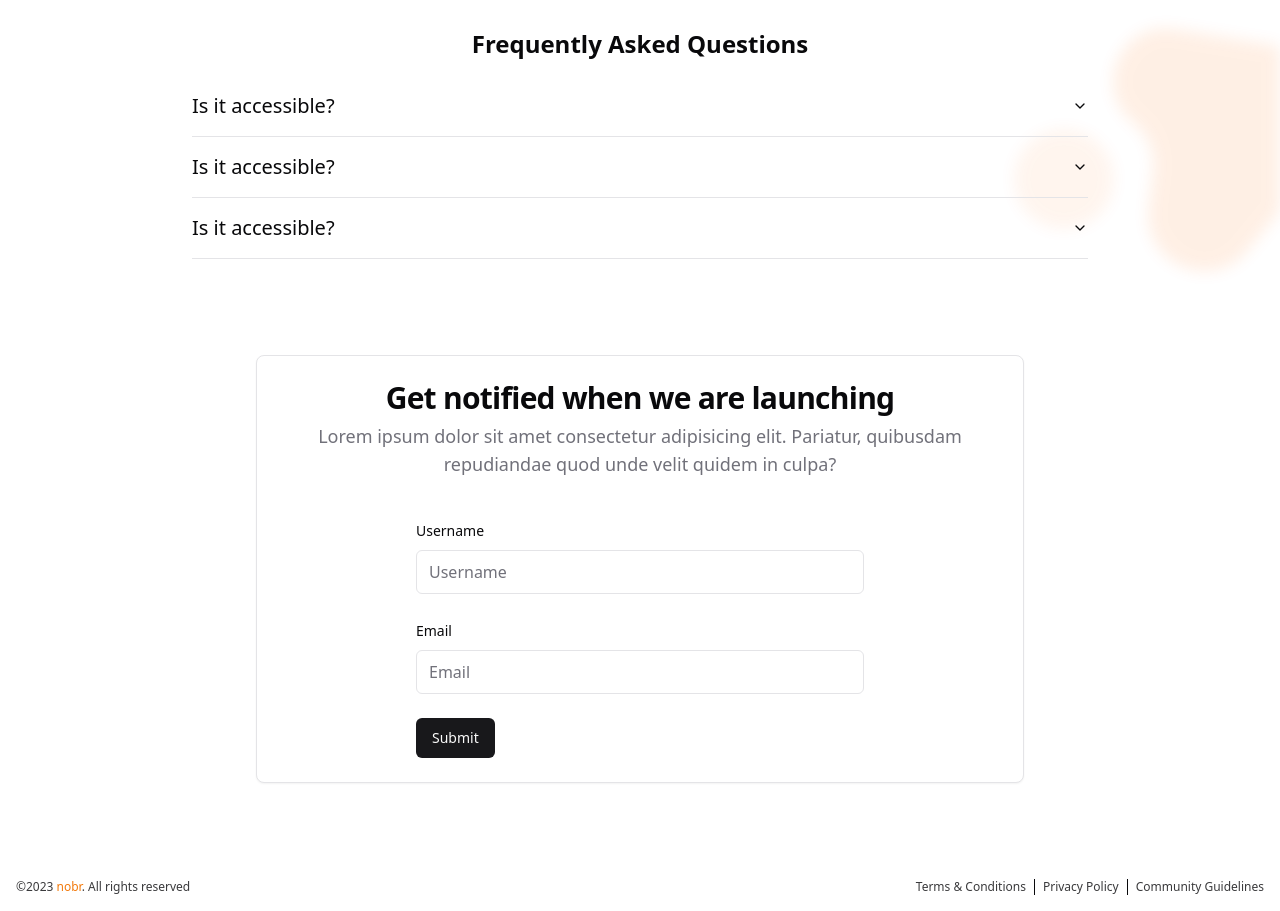
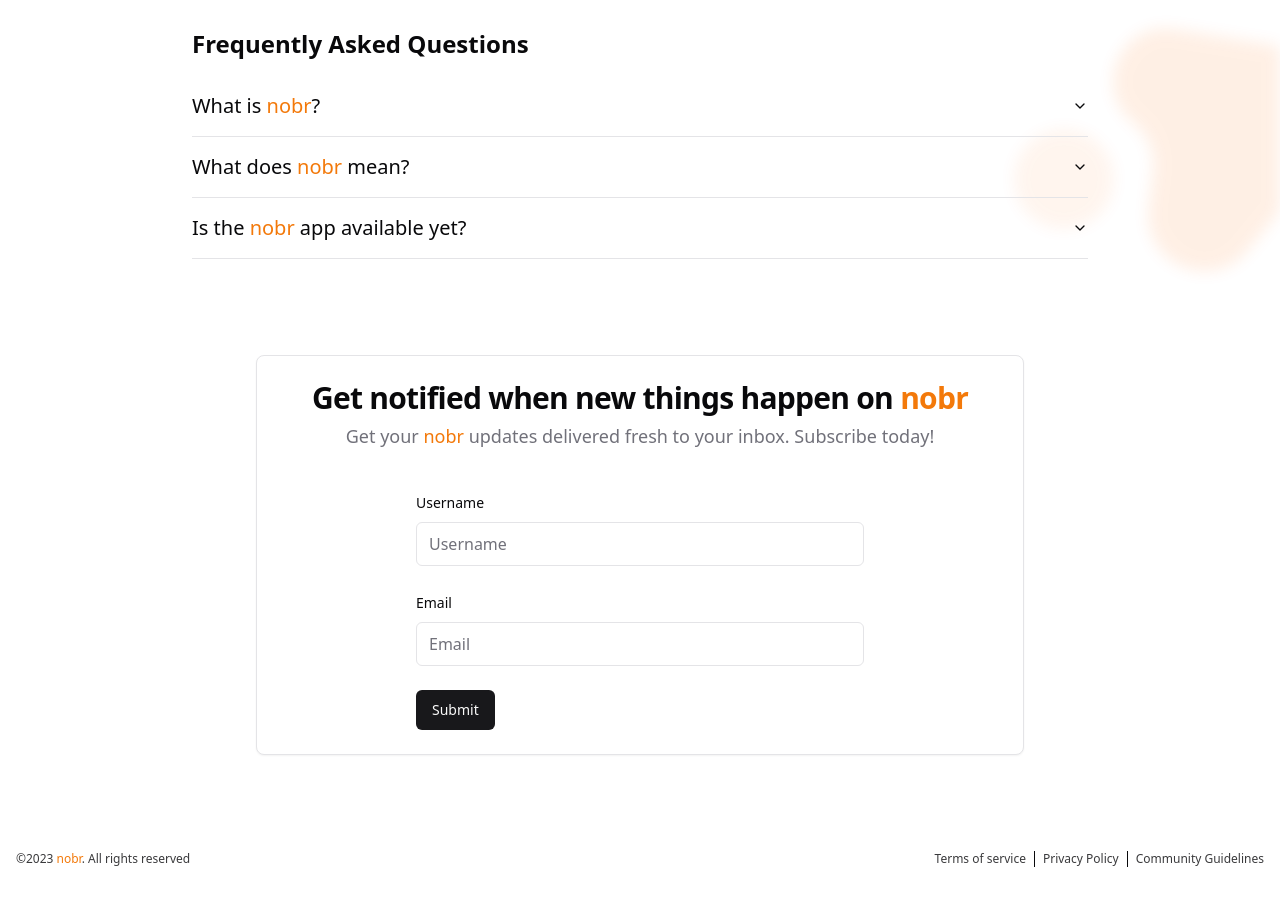
Before and after one commit to 3akare/nobr, a Next.js app: page / in a window 1280 px wide. Shown: the part 640-1551 px from the top of the page. After the commit the page ends 1523 px from the top, so only its background shows below. Built offline with nearby package versions, Linux system fonts and the light colour scheme.

Commit message:
Added links, and texts

```diff
--- a/app/components/AccordionList.tsx
+++ b/app/components/AccordionList.tsx
@@ -13,31 +13,47 @@ function AccordionList() {
       collapsible
       className="container mx-auto max-w-5xl p-4 sm:px-16 m-4 h-fit"
     >
-      <h1 className="text-2xl my-2 py-2 font-semibold text-center">
+      <h1 className="text-2xl my-2 py-2 font-semibold text-left">
         Frequently Asked Questions
       </h1>
       <AccordionItem value="item-1">
         <AccordionTrigger className="text-xl">
-          Is it accessible?
+          <h1>
+            What is <span className="text-pOrange">nobr</span>?
+          </h1>
         </AccordionTrigger>
         <AccordionContent className="text-lg">
-          Yes. It adheres to the WAI-ARIA design pattern.
+          <span className="text-pOrange">nobr</span> is an anonymous chat
+          platform designed to connect people with shared interests, ideas, and
+          thoughts
         </AccordionContent>
       </AccordionItem>
       <AccordionItem value="item-2">
         <AccordionTrigger className="text-xl">
-          Is it accessible?
+          <h1>
+            What does <span className="text-pOrange">nobr</span> mean?
+          </h1>
         </AccordionTrigger>
         <AccordionContent className="text-lg">
-          Yes. It adheres to the WAI-ARIA design pattern.
+          <span className="text-pOrange">nobr</span> is an abbreviation of
+          'nobber,' which in turn is derived from 'hobbnobber.' That's a fun
+          play on the word 'hobnob,' which means to socialize in a relaxed and
+          informal way
         </AccordionContent>
       </AccordionItem>
       <AccordionItem value="item-3">
-        <AccordionTrigger className="text-xl">
-          Is it accessible?
+        <AccordionTrigger className="text-xl text-left">
+          <h1>
+            Is the <span className="text-pOrange">nobr</span> app available yet?
+          </h1>
         </AccordionTrigger>
         <AccordionContent className="text-lg">
-          Yes. It adheres to the WAI-ARIA design pattern.
+          We're not there quite yet! We're still in the process of developing
+          the app, but we expect it to be available for download soon. In the
+          meantime, you can use our fully functional web application to chat
+          anonymously with people from all over the world. Be sure to subscribe
+          to our newsletters to get the latest news from{" "}
+          <span className="text-pOrange">nobr</span>.
         </AccordionContent>
       </AccordionItem>
     </Accordion>
--- a/app/components/Footer.tsx
+++ b/app/components/Footer.tsx
@@ -7,19 +7,31 @@ function Footer() {
       <nav className="p-2 container mx-auto flex flex-col sm:flex-row justify-between md:items-center gap-2 text-foreground/80">
         <section>
           <p>
-            &copy;2023 <span className="text-pOrange">nobr</span>. All
-            rights reserved
+            &copy;2023 <span className="text-pOrange">nobr</span>. All rights
+            reserved
           </p>
         </section>
         <section>
           <ul className="flex items-center divide-x-[1px] divide-foreground">
-            <Link href="/" className="mr-2 hover:text-foreground">
-              Terms & Conditions
+            <Link
+              href="/legal"
+              className="mr-2 hover:text-foreground"
+              prefetch={true}
+            >
+              Terms of service
             </Link>
-            <Link href="/" className="px-2 hover:text-foreground">
+            <Link
+              href="/legal"
+              className="px-2 hover:text-foreground"
+              prefetch={true}
+            >
               <p>Privacy Policy</p>
             </Link>
-            <Link href="/" className="pl-2 hover:text-foreground">
+            <Link
+              href="/legal"
+              className="pl-2 hover:text-foreground"
+              prefetch={true}
+            >
               <p>Community Guidelines</p>
             </Link>
           </ul>
--- a/app/components/HeroComponent.tsx
+++ b/app/components/HeroComponent.tsx
@@ -9,7 +9,8 @@ const HeroComponent = () => {
     <section className="p-2 w-full bg-background">
       <div className="container mx-auto p-4 w-full flex flex-col justify-center items-center space-y-10 text-center">
         <Link
-          href="/"
+          href="https://twitter.com/nobr_hq"
+          target="_blank"
           className="px-4 py-2 rounded-3xl font-medium bg-pOrange w-fit shadow-md dark:text-background"
         >
           Follow along on Twitter
@@ -18,8 +19,8 @@ const HeroComponent = () => {
           Anonymous <span className="text-pOrange">Chat</span> for Everyone
         </h1>
         <h2 className="text-lg p-2">
-          Lorem ipsum dolor sit amet consectetur adipisicing elit. Non
-          aspernatur quam soluta.
+          Discover a safe and fun way to connect with people from around the
+          world
         </h2>
         <div className="flex gap-4">
           <Button
--- a/app/components/NewsletterComponent.tsx
+++ b/app/components/NewsletterComponent.tsx
@@ -18,11 +18,12 @@ const NewsletterComponent = () => {
       <CardContent className="flex flex-col items-center gap-4 px-0">
         <CardHeader className="px-0">
           <CardTitle className="text-3xl">
-            Get notified when we are launching
+            Get notified when new things happen on{" "}
+            <span className="text-pOrange">nobr</span>
           </CardTitle>
           <CardDescription className="text-lg">
-            Lorem ipsum dolor sit amet consectetur adipisicing elit. Pariatur,
-            quibusdam repudiandae quod unde velit quidem in culpa?
+            Get your <span className="text-pOrange">nobr</span> updates
+            delivered fresh to your inbox. Subscribe today!
           </CardDescription>
         </CardHeader>
         <InputForm />
--- /dev/null
+++ b/app/legal/page.tsx
@@ -0,0 +1,5 @@
+const page = () => {
+  return <div>page</div>;
+};
+
+export default page;
```
